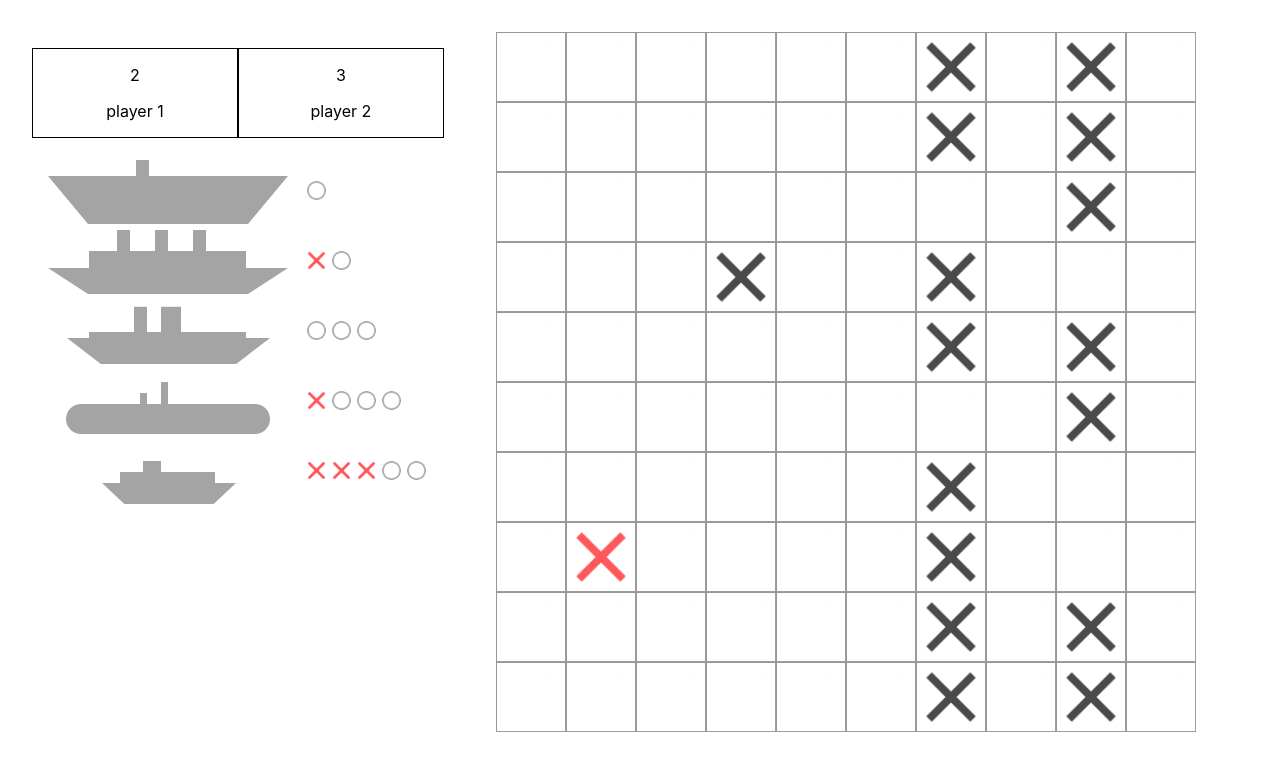
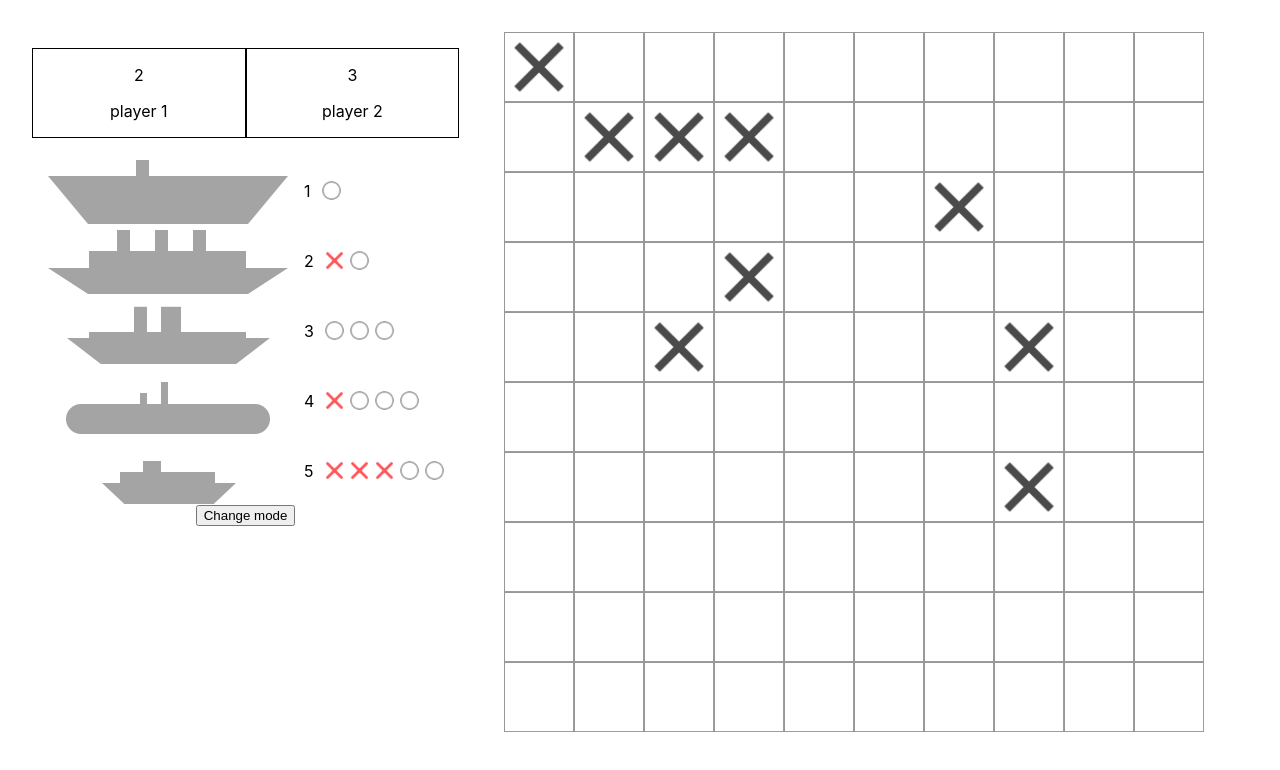
Before and after one commit to istudyatuni/sea-battle, a React (Create React App) app in the folder web/: page / in a window 1280 px wide. Shown: the top 770 px of the page. Built offline with nearby package versions, Linux system fonts and the light colour scheme.

Commit message:
Add state hook, but it doesn't work as i want :(

```diff
--- a/web/src/components/App/App.tsx
+++ b/web/src/components/App/App.tsx
@@ -1,18 +1,50 @@
-import React from 'react';
+import React, { useState } from 'react';
 import './App.css';
 import Scoreboard from '../Counter/Scoreboard'
 import Shipsboard from '../Ships/Shipsboard'
 import Battlefield from '../Battlefield/Battlefield'
 
+function ShipsInit(): boolean[][] {
+  let ships = []
+  for(let i=0; i<100; i++) {
+    let ship = []
+    for(let j=0; j<10; j++) {
+      ship.push(false)
+    }
+    ships.push(ship)
+  }
+  return ships
+}
+/*
+function setShip(i: number, j: number, all: boolean[][]): boolean[][] {
+  let ships = all
+  ships[i][j] = true
+  return ships
+}
+*/
 const App: React.FC = () => {
+  const [allShips, setShips] = useState<boolean[][]>(ShipsInit())
+  const [gameMode, setMode] = useState(0)
+/*
+  function showShips() {
+    for(let i=0; i<100; i++) {
+      for(let j=0; j<10; j++) {
+        if(allShips[i][j]===true)
+          console.log("ship: ", i, j)
+      }
+    }
+    console.log(allShips[0][0])
+    setShips(setShip(5,5,allShips))
+  }*/
   return (
     <div className="App">
       <div className="inline-board">
         <Scoreboard player1={2} player2={3}/>
         <Shipsboard/>
+        <button onClick={()=>setMode((gameMode+1)%2)}>Change mode</button>
       </div>
       <div className="inline-field">
-        <Battlefield/>
+        <Battlefield stateGame={gameMode} ships={allShips}/>
       </div>
     </div>
   );
--- a/web/src/components/Battlefield/Battlefield.tsx
+++ b/web/src/components/Battlefield/Battlefield.tsx
@@ -2,23 +2,26 @@ import React from 'react';
 import CellRow from './CellRow'
 import './Battlefield.css'
 
-/*type BattlefieldProps = {
-}*/
+type BattlefieldProps = {
+  stateGame: number,
+  ships: boolean[][]
+}
 
-const Battlefield: React.FC = () => {
-  // 0 - empty, 1 - miss, 2 - hit
+const Battlefield: React.FC<BattlefieldProps> = ({ stateGame, ships }) => {
+  // 0 - empty, 1 - miss, 2 - hit (in j)
+  // stateGame: 0 - placing ships
   return (
     <div className="Battlefield">
-      <CellRow i={0} j={[0,0,0,0,0,0,1,0,1,0]}/>
-      <CellRow i={1} j={[0,0,0,0,0,0,1,0,1,0]}/>
-      <CellRow i={2} j={[0,0,0,0,0,0,0,0,1,0]}/>
-      <CellRow i={3} j={[0,0,0,1,0,0,1,0,0,0]}/>
-      <CellRow i={4} j={[0,0,0,0,0,0,1,0,1,0]}/>
-      <CellRow i={5} j={[0,0,0,0,0,0,0,0,1,0]}/>
-      <CellRow i={6} j={[0,0,0,0,0,0,1,0,0,0]}/>
-      <CellRow i={7} j={[0,2,0,0,0,0,1,0,0,0]}/>
-      <CellRow i={8} j={[0,0,0,0,0,0,1,0,1,0]}/>
-      <CellRow i={9} j={[0,0,0,0,0,0,1,0,1,0]}/>
+      <CellRow i={0} j={[1,0,0,0,0,0,0,0,0,0]} stateGame={stateGame} ship={ships[0]} />
+      <CellRow i={1} j={[0,1,1,1,0,0,0,0,0,0]} stateGame={stateGame} ship={ships[1]} />
+      <CellRow i={2} j={[0,0,0,0,0,0,1,0,0,0]} stateGame={stateGame} ship={ships[2]} />
+      <CellRow i={3} j={[0,0,0,1,0,0,0,0,0,0]} stateGame={stateGame} ship={ships[3]} />
+      <CellRow i={4} j={[0,0,1,0,0,0,0,1,0,0]} stateGame={stateGame} ship={ships[4]} />
+      <CellRow i={5} j={[0,0,0,0,0,0,0,0,0,0]} stateGame={stateGame} ship={ships[5]} />
+      <CellRow i={6} j={[0,0,0,0,0,0,0,1,0,0]} stateGame={stateGame} ship={ships[6]} />
+      <CellRow i={7} j={[0,0,0,0,0,0,0,0,0,0]} stateGame={stateGame} ship={ships[7]} />
+      <CellRow i={8} j={[0,0,0,0,0,0,0,0,0,0]} stateGame={stateGame} ship={ships[8]} />
+      <CellRow i={9} j={[0,0,0,0,0,0,0,0,0,0]} stateGame={stateGame} ship={ships[9]} />
     </div>
   );
 };
--- a/web/src/components/Battlefield/Cell.tsx
+++ b/web/src/components/Battlefield/Cell.tsx
@@ -2,29 +2,36 @@ import React, { useState } from 'react';
 
 
 type CellProps = {
-  state: number
+  state: number,
+  stateGame: number,
+  isShip: boolean
 }
 
-const Cell: React.FC<CellProps> = ({ state }) => {
+const Cell: React.FC<CellProps> = ({ state, stateGame, isShip }) => {
 
-  function block(state: number): any {
+  const [ship, setShip] = useState(isShip)
+  function block(first: boolean, state: number): any {
+    console.log(first, state, stateGame, isShip)
     let path
-    if(state===1) {
+    if(first===false && stateGame===0 || isShip===true){
+      path = "Ship"
+      setShip(true)
+    } else if(state===1) {
       path = "Miss"
-    }
-    else if(state===2){
+    } else if(state===2){
       path = "Hit"
-    }
-    else {
+    } else {
       path = "Empty"
     }
     path = "assets/" + path + ".png"
     return <img src={path} alt="" width="100%" height="100%"/>
   }
-  const [image, setImg] = useState(block(state))
+
+  const [image, setImg] = useState(block(true, state))
+  isShip = ship
   return (
     <>
-      <div className="Cell" onClick={()=>setImg(block(state+1))}>
+      <div className="Cell" onClick={()=>setImg(block(false, state+1))}>
         {image}
       </div>
     </>
--- a/web/src/components/Battlefield/CellRow.tsx
+++ b/web/src/components/Battlefield/CellRow.tsx
@@ -1,25 +1,29 @@
-import React from 'react';
+import React, { useState } from 'react';
 import Cell from './Cell'
 
 type CellRowProps = {
   i: number,
-  j: number[]
+  j: number[],
+  stateGame: number,
+  ship: boolean[]
 }
 
-const CellRow: React.FC<CellRowProps> = ({ i, j }) => {
+const CellRow: React.FC<CellRowProps> = ({ i, j, stateGame, ship }) => {
+  let tmpShip = useState(ship)
+  ship = tmpShip[0]
   return (
     <>
       <div className="CellRow">
-        <Cell state={j[0]}/>
-        <Cell state={j[1]}/>
-        <Cell state={j[2]}/>
-        <Cell state={j[3]}/>
-        <Cell state={j[4]}/>
-        <Cell state={j[5]}/>
-        <Cell state={j[6]}/>
-        <Cell state={j[7]}/>
-        <Cell state={j[8]}/>
-        <Cell state={j[9]}/>
+        <Cell state={j[0]} stateGame={stateGame} isShip={ship[0]} />
+        <Cell state={j[1]} stateGame={stateGame} isShip={ship[1]} />
+        <Cell state={j[2]} stateGame={stateGame} isShip={ship[2]} />
+        <Cell state={j[3]} stateGame={stateGame} isShip={ship[3]} />
+        <Cell state={j[4]} stateGame={stateGame} isShip={ship[4]} />
+        <Cell state={j[5]} stateGame={stateGame} isShip={ship[5]} />
+        <Cell state={j[6]} stateGame={stateGame} isShip={ship[6]} />
+        <Cell state={j[7]} stateGame={stateGame} isShip={ship[7]} />
+        <Cell state={j[8]} stateGame={stateGame} isShip={ship[8]} />
+        <Cell state={j[9]} stateGame={stateGame} isShip={ship[9]} />
       </div>
     </>
   );
--- a/web/src/components/Ships/Indicator.tsx
+++ b/web/src/components/Ships/Indicator.tsx
@@ -13,7 +13,7 @@ const Indicator: React.FC<ShipProps> = ({ isKill }) => {
   path = "assets/" + path + " small.png"
   return (
     <div className="Indicator">
-      <img src={path}/>
+      <img src={path} alt=""/>
     </div>
   );
 };
--- a/web/src/components/Ships/Ship.tsx
+++ b/web/src/components/Ships/Ship.tsx
@@ -23,6 +23,7 @@ const Ship: React.FC<ShipProps> = ({ name, count, kill }) => {
   return (
     <div className="Ship">
       <img src={path} alt={name} />
+      <p>{count}</p>
       {KillsLine}
     </div>
   );
--- a/web/src/components/Ships/Shipboard.css
+++ b/web/src/components/Ships/Shipboard.css
@@ -10,6 +10,10 @@
   margin: 3px 1em auto 1em;
 }
 
+.Ship > p {
+  margin: auto 0.5em auto 0;
+}
+
 .Indicator {
   height: 25px;
   margin-top: auto;
```
Also changed, not shown: web/public/assets/Empty.png, web/public/assets/Ship.png (added).
